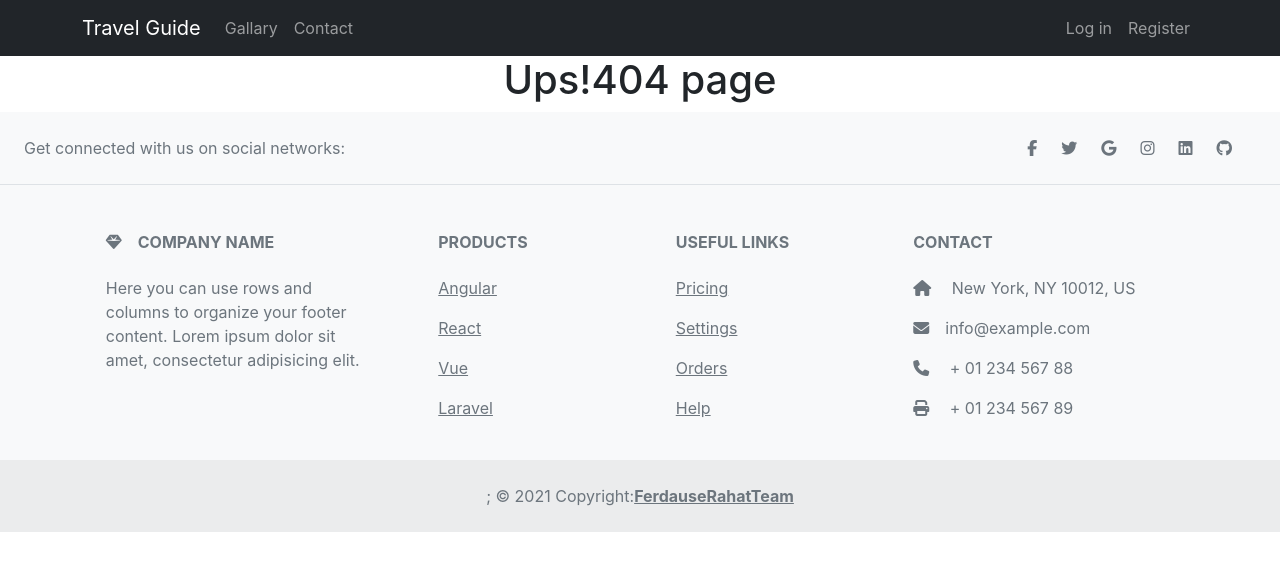
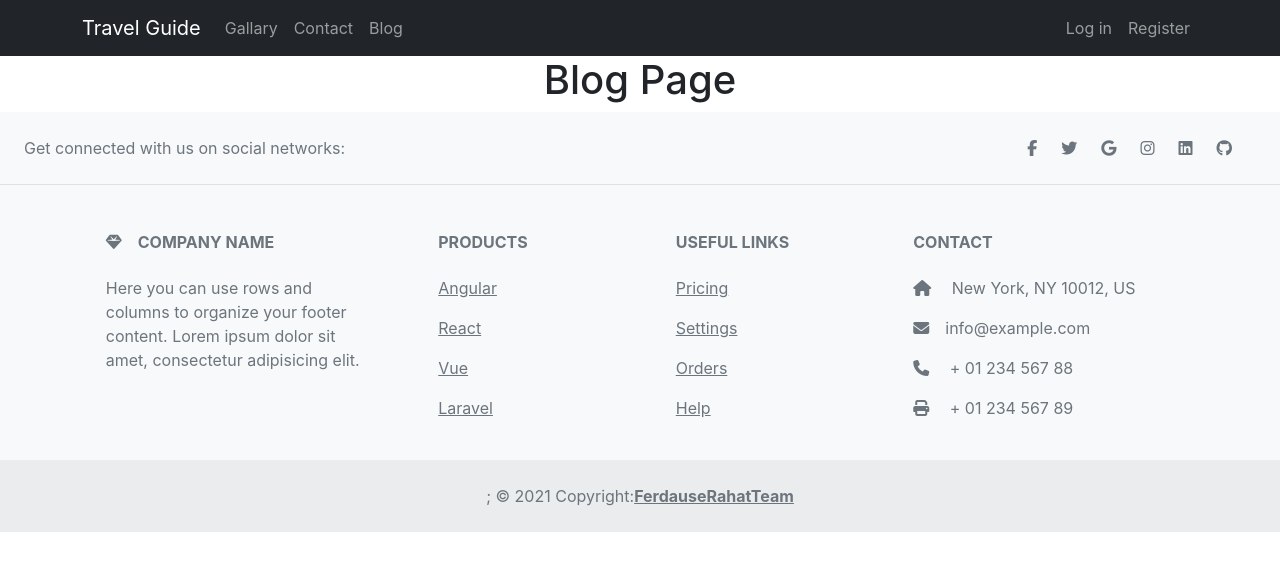
Before and after one commit to Rahat-Ferdause/assighnment-10, a React (Create React App) app: page /blog in a window 1280 px wide. Shown: the top 570 px of the page. Built offline with nearby package versions, Linux system fonts and the light colour scheme; no server answers.

Commit message:
blog page added

```diff
--- a/src/App.js
+++ b/src/App.js
@@ -11,6 +11,7 @@ import Login from "./Pages/LogIn/Login";
 import Register from "./Pages/Register/Register";
 import RequireAuth from "./Pages/RequireAuth/RequireAuth";
 import Donate from "./Pages/Donate/Donate/Donate";
+import Blog from "./Pages/Blog/Blog";
 
 function App() {
   return (
@@ -28,6 +29,8 @@ function App() {
           </RequireAuth>
         }></Route>
         <Route path="/about" element={<About></About>}></Route>
+        <Route path="/blog" element={<Blog></Blog>}></Route>
+
         <Route path="*" element={<NotFound></NotFound>}></Route>
       </Routes>
       <Footer></Footer>
--- /dev/null
+++ b/src/Pages/Blog/Blog.js
@@ -0,0 +1,11 @@
+import React from 'react';
+
+const Blog = () => {
+    return (
+        <div>
+            <h1>Blog Page</h1>
+        </div>
+    );
+};
+
+export default Blog;
--- a/src/Pages/Donate/Donate/Donate.js
+++ b/src/Pages/Donate/Donate/Donate.js
@@ -4,6 +4,7 @@ const Donate = () => {
   return (
     <div>
       <h1>Please Donate</h1>
+      <h1>Thank You, You are Successfully Loged In.</h1>
     </div>
   );
 };
--- a/src/Shared/Header/Header.js
+++ b/src/Shared/Header/Header.js
@@ -1,26 +1,35 @@
-import { signOut } from 'firebase/auth';
-import React from 'react';
-import { Container, Nav, Navbar, NavDropdown } from 'react-bootstrap';
-import { useAuthState } from 'react-firebase-hooks/auth';
-import { Link } from 'react-router-dom';
-import auth from '../../firebase.init';
-import './Header.css';
+import { signOut } from "firebase/auth";
+import React from "react";
+import { Container, Nav, Navbar, NavDropdown } from "react-bootstrap";
+import { useAuthState } from "react-firebase-hooks/auth";
+import { Link } from "react-router-dom";
+import auth from "../../firebase.init";
+import "./Header.css";
 
 const Header = () => {
   const [user] = useAuthState(auth);
-    const handleSignOut =() =>{
+  const handleSignOut = () => {
     signOut(auth);
-    }
+  };
   return (
     <header>
-            <Navbar sticky='top' collapseOnSelect expand="lg" bg="dark" variant="dark">
+      <Navbar
+        sticky="top"
+        collapseOnSelect
+        expand="lg"
+        bg="dark"
+        variant="dark"
+      >
         <Container>
-  <Navbar.Brand as={Link} to="/">Travel Guide</Navbar.Brand>
+          <Navbar.Brand as={Link} to="/">
+            Travel Guide
+          </Navbar.Brand>
           <Navbar.Toggle aria-controls="responsive-navbar-nav" />
           <Navbar.Collapse id="responsive-navbar-nav">
             <Nav className="me-auto">
               <Nav.Link href="home#Gallary">Gallary</Nav.Link>
               <Nav.Link href="home#Contact">Contact</Nav.Link>
+              <Nav.Link href="/blog">Blog</Nav.Link>
               {/* <NavDropdown title="Dropdown" id="collasible-nav-dropdown">
         <NavDropdown.Item href="#action/3.1">Action</NavDropdown.Item>
         <NavDropdown.Item href="#action/3.2">Another action</NavDropdown.Item>
@@ -30,20 +39,22 @@ const Header = () => {
       </NavDropdown> */}
             </Nav>
             <Nav>
-      {
-          user ?
-            <button onClick={handleSignOut} className='btn btn-dark'>SignOut</button>
-          :
-          <Nav.Link as={Link} to="/login">Log in</Nav.Link>}
-      <Nav.Link as={Link} to="/">
-
+              {user ? (
+                <button onClick={handleSignOut} className="btn btn-dark">
+                  SignOut
+                </button>
+              ) : (
+                <Nav.Link as={Link} to="/login">
+                  Log in
+                </Nav.Link>
+              )}
+              <Nav.Link as={Link} to="/register">
                 Register
               </Nav.Link>
             </Nav>
           </Navbar.Collapse>
         </Container>
       </Navbar>
-
     </header>
   );
 };
```
Also changed, not shown: src/Pages/Blog/Blog.css (added). Lines whose indentation alone changed are shown as unchanged.
